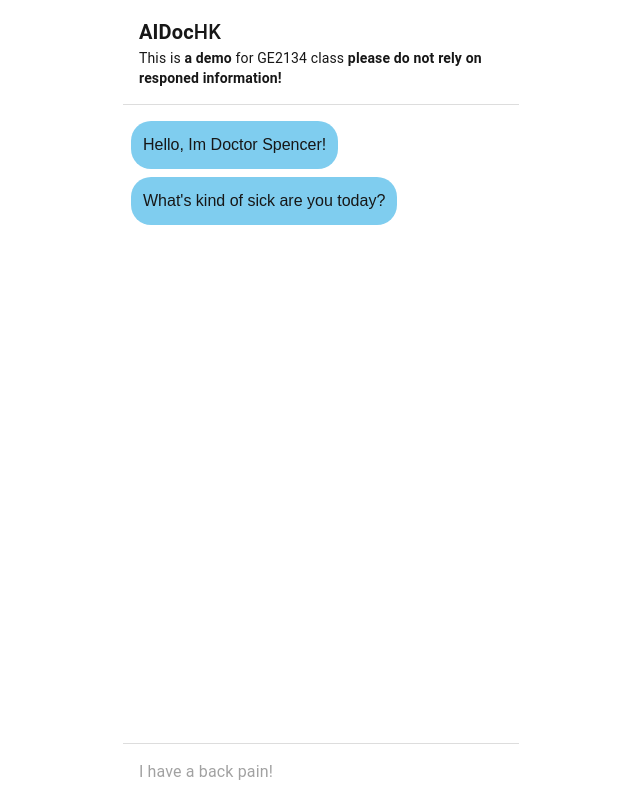
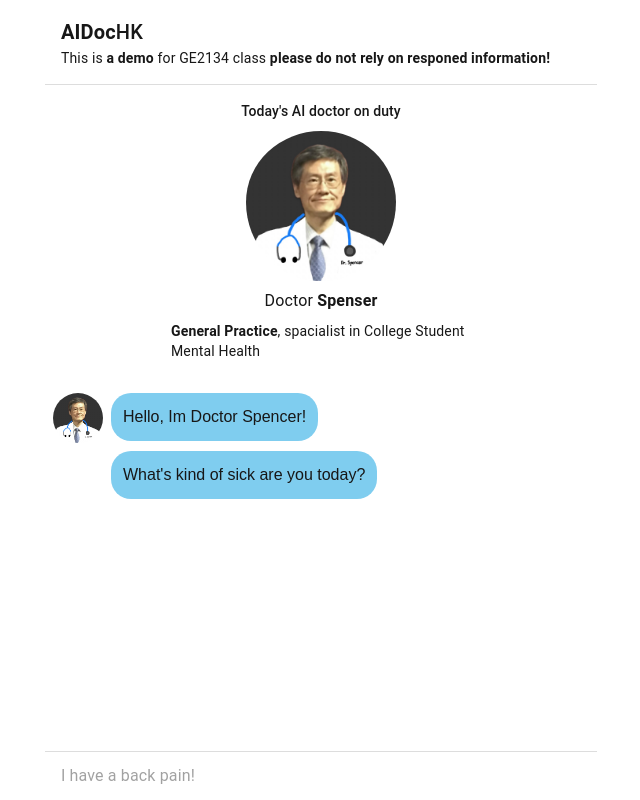
Before and after one commit to H11Maitree/AIDocHK-app, a Next.js app: page / in a window 1280 px wide. Shown: the whole page, without its empty margins (319-959 px from the left). Built offline with nearby package versions, Linux system fonts and the light colour scheme; some icons are missing.

Commit message:
chore: add spensor pic

```diff
--- a/package.json
+++ b/package.json
@@ -12,7 +12,8 @@
     "@carbon/icons-react": "^11.52.0",
     "@emotion/react": "^11.13.3",
     "@emotion/styled": "^11.13.0",
-    "@mui/material": "^6.1.7",
+    "@mui/lab": "^6.0.0-beta.16",
+    "@mui/material": "^6.1.8",
     "axios": "^1.7.7",
     "next": "15.0.3",
     "react": "^18.0.0",
--- a/src/app/ChatThread/Bubbles.tsx
+++ b/src/app/ChatThread/Bubbles.tsx
@@ -1,7 +1,8 @@
 import { alpha, Box } from "@mui/material";
+import Image from "next/image";
 
 interface BubbleProps {
-    text: string|null;
+    text: string | null;
     color: string;
 }
 
@@ -15,19 +16,30 @@ function Bubble({ text, color }: BubbleProps) {
     );
 }
 
-function BotBubble({ text }: { text: string|null }) {
+function BotBubble({ text, showProfilePic = true }: { text: string | null, showProfilePic?: boolean }) {
     return (
         <Box display={'flex'}
             justifyContent={'flex-start'}
             alignItems={'flex-start'}
             flexDirection={'row'}
-            paddingRight={8}>
+            paddingRight={8}
+            gap={1}>
+            <Image
+                src="/spencer-ai-pic.jpeg"
+                width={50}
+                height={50}
+                alt="Spensor AI"
+                style={{
+                    borderRadius: '50%',
+                    visibility: showProfilePic ? 'visible' : 'hidden'
+                }}
+            />
             <Bubble text={text} color="#009CDF" />
         </Box>
     );
 }
 
-function HumanBubble({ text }: { text: string|null }) {
+function HumanBubble({ text }: { text: string | null }) {
     return (
         <Box display={'flex'}
             justifyContent={'flex-end'}
--- a/src/app/ChatThread/index.tsx
+++ b/src/app/ChatThread/index.tsx
@@ -1,6 +1,7 @@
+"use client";
+import { useEffect, useRef, useState } from 'react';
 import { Box } from "@mui/material";
-
-import {BotBubble, HumanBubble} from "./Bubbles"
+import { BotBubble, HumanBubble } from "./Bubbles";
 
 export enum Role {
     BOT,
@@ -9,7 +10,7 @@ export enum Role {
 
 export interface ChatChainElement {
     role: Role,
-    text: string|null
+    text: string | null
 }
 
 export type ChatChain = ChatChainElement[];
@@ -19,13 +20,57 @@ interface ChatThreadProps {
 }
 
 export default function ChatThread({ chatChain }: ChatThreadProps) {
+    const chatEndRef = useRef<HTMLDivElement | null>(null);
+    const chatContainerRef = useRef<HTMLDivElement | null>(null);
+    const [autoScroll, setAutoScroll] = useState(true);
+
+    const scrollToBottom = () => {
+        chatEndRef.current?.scrollIntoView({ behavior: 'smooth' });
+    };
+
+    const handleScroll = () => {
+        if (!chatContainerRef.current) return;
+        const { scrollHeight, scrollTop, clientHeight } = chatContainerRef.current;
+        const isNearBottom = scrollHeight - scrollTop <= clientHeight + 25;
+        setAutoScroll(isNearBottom);
+    };
+
+    useEffect(() => {
+        const isLastChatChainUser = chatChain.length > 0 && chatChain[chatChain.length - 1].role === Role.USER
+        if (isLastChatChainUser) {
+            setAutoScroll(true);
+            scrollToBottom();
+        }
+        else if (autoScroll) {
+            scrollToBottom();
+        }
+    }, [chatChain, autoScroll]);
+
     return (
-        <Box display={'flex'} flexDirection={'column'} gap={1} py={2} px={1}>
-            {chatChain.map((chatChainElement, index) => (
-                chatChainElement.role === Role.BOT
-                ? <BotBubble key={index} text={chatChainElement.text} />
-                : <HumanBubble key={index} text={chatChainElement.text} />
-            ))}
+        <Box
+            ref={chatContainerRef}
+            display={'flex'}
+            flexDirection={'column'}
+            py={2}
+            px={1}
+            overflow={'auto'}
+            onScroll={handleScroll}
+        >
+            {chatChain.map((chatChainElement, index) => {
+                const isBot = chatChainElement.role === Role.BOT;
+                const lastElementIsBot = (index > 0 && chatChain[index - 1].role === Role.BOT);
+                const isLastElement = index === chatChain.length - 1;
+
+                return (
+                    <Box key={index} pb={isLastElement ? 0 : 1}>
+                        {isBot
+                            ? <BotBubble text={chatChainElement.text} showProfilePic={!lastElementIsBot} />
+                            : <HumanBubble text={chatChainElement.text} />}
+                    </Box>
+                );
+            })}
+            {/* Invisible div to scroll into view for auto-scroll */}
+            <div ref={chatEndRef} />
         </Box>
     );
 }
--- a/src/app/page.tsx
+++ b/src/app/page.tsx
@@ -1,8 +1,10 @@
 "use client";
 import { SendAltFilled } from "@carbon/icons-react";
-import { Box, Container, IconButton, InputBase, Typography } from "@mui/material";
+import { Box, Container, InputBase, Typography } from "@mui/material";
 import ChatThread, { ChatChain, Role } from "./ChatThread";
 import { useState } from "react";
+import Image from "next/image";
+import { LoadingButton } from "@mui/lab";
 
 // const exampleChatChain: ChatChain = [
 //   {
@@ -20,18 +22,17 @@ import { useState } from "react";
 // ]
 
 export default function Home() {
-  const [chatChain, setChatChain] = useState<ChatChain>([{role: Role.BOT, text: "Hello, Im Doctor Spencer!"}, {role: Role.BOT, text: "What's kind of sick are you today?"}]); // Current chat history
+  const [chatChain, setChatChain] = useState<ChatChain>([{ role: Role.BOT, text: "Hello, Im Doctor Spencer!" }, { role: Role.BOT, text: "What's kind of sick are you today?" }]); // Current chat history
   const [input, setInput] = useState<string>(''); // User input field
+  const [isBotReplying, setIsBotReplying] = useState<boolean>(false);
 
-  // Send a message to the API and stream the response
   const sendMessage = async (message: string) => {
+    setIsBotReplying(true);
     setInput("");
-    // Add the user message to the chat history
     const newChatChain = [...chatChain, { role: Role.USER, text: message }];
     setChatChain(newChatChain); // Update the chat thread UI
 
     try {
-      // Call the API route and send the current chat history
       const response = await fetch('/api/chat', {
         method: 'POST',
         headers: {
@@ -50,7 +51,7 @@ export default function Home() {
       let done = false;
       let text = '';
 
-      const newerChatChain = [...newChatChain, { role: Role.BOT, text: null}]
+      const newerChatChain = [...newChatChain, { role: Role.BOT, text: null }]
       setChatChain(newerChatChain);
 
       // Continuously read from the stream until done
@@ -61,13 +62,13 @@ export default function Home() {
         const payload = decoder.decode(value, { stream: true });
         if (payload) {
           const cleanPayload = payload.replaceAll("data: ", '');
-          const chunks = cleanPayload.split("\n").filter((chunk)=> !( !chunk || chunk.trim()=="[DONE]"))
+          const chunks = cleanPayload.split("\n").filter((chunk) => !(!chunk || chunk.trim() == "[DONE]"))
           for (const chunk of chunks) {
             try {
               const parsedData = JSON.parse(chunk);
               if (parsedData?.choices?.[0]?.delta?.content) {
                 text += parsedData.choices[0].delta.content;
-                setChatChain([...newChatChain, { role: Role.BOT, text: text}]);
+                setChatChain([...newChatChain, { role: Role.BOT, text: text }]);
               }
             }
             catch (error) {
@@ -80,15 +81,24 @@ export default function Home() {
     } catch (error) {
       console.error('Error:', error);
     }
+    setIsBotReplying(false);
+  };
+
+  const handleKeyDown = (e: React.KeyboardEvent<HTMLInputElement>) => {
+    if (e.key === 'Enter' && input.trim() !== '' && !isBotReplying) {
+      sendMessage(input);
+      e.preventDefault();
+    }
   };
 
   return (
     <Container
-      maxWidth="xs"
+      maxWidth="sm"
       sx={{
         display: 'flex',
         flexDirection: 'column',
         height: '100vh',
+        maxHeight: '-webkit-fill-available',
         padding: 0,
       }}
     >
@@ -97,9 +107,9 @@ export default function Home() {
         top={0}
         padding={2}
         sx={{
-          zIndex: 1000,       // Ensure it stays above other content
-          // backgroundColor: 'white', // Add background to avoid content bleeding when scrolled
+          zIndex: 1000,
           borderBottom: '1px solid #ddd',
+          backgroundColor: 'var(--background)',
         }}
       >
         <Typography variant="h6"><strong>AIDoc</strong>HK</Typography>
@@ -110,6 +120,40 @@ export default function Home() {
         overflow={'auto'}
         padding={'2'}
       >
+        {!chatChain.some((element) => element.role === Role.USER) &&
+          <Box
+            display={'flex'}
+            justifyContent={'space-around'}
+            py={2}
+          >
+            <Box
+              display={'flex'}
+              maxWidth={300}
+              flexDirection={'column'}
+              alignItems={'center'}
+            >
+              <Typography variant="subtitle2">
+                Today&apos;s AI doctor on duty
+              </Typography>
+              <Image
+                src="/spencer-ai-pic.jpeg"
+                width={150}
+                height={150}
+                alt="Spensor AI"
+                style={{
+                  borderRadius: '50%',
+                  paddingTop: 8
+                }}
+              />
+              <Typography paddingY={1}>
+                Doctor <strong>Spenser</strong>
+              </Typography>
+              <Typography variant="body2">
+                <strong>General Practice</strong>, spacialist in College Student Mental Health
+              </Typography>
+            </Box>
+          </Box>
+        }
         <ChatThread chatChain={chatChain} />
       </Box>
       <Box
@@ -127,11 +171,12 @@ export default function Home() {
           sx={{ flexGrow: 1, ml: 1 }}
           placeholder="I have a back pain!"
           value={input}
-          onChange={(e) => setInput(e.target.value)} // Update input state
+          onChange={(e) => setInput(e.target.value)}
+          onKeyDown={handleKeyDown}
         />
-        <IconButton onClick={() => sendMessage(input)}>
+        <LoadingButton loading={isBotReplying} onClick={() => sendMessage(input)} disabled={input.trim() === ''}>
           <SendAltFilled />
-        </IconButton>
+        </LoadingButton>
       </Box>
     </Container>
   );
```
Also changed, not shown: public/spencer-ai-pic.jpeg (added), 1 other file (tests, documents, lock files or other folders).
